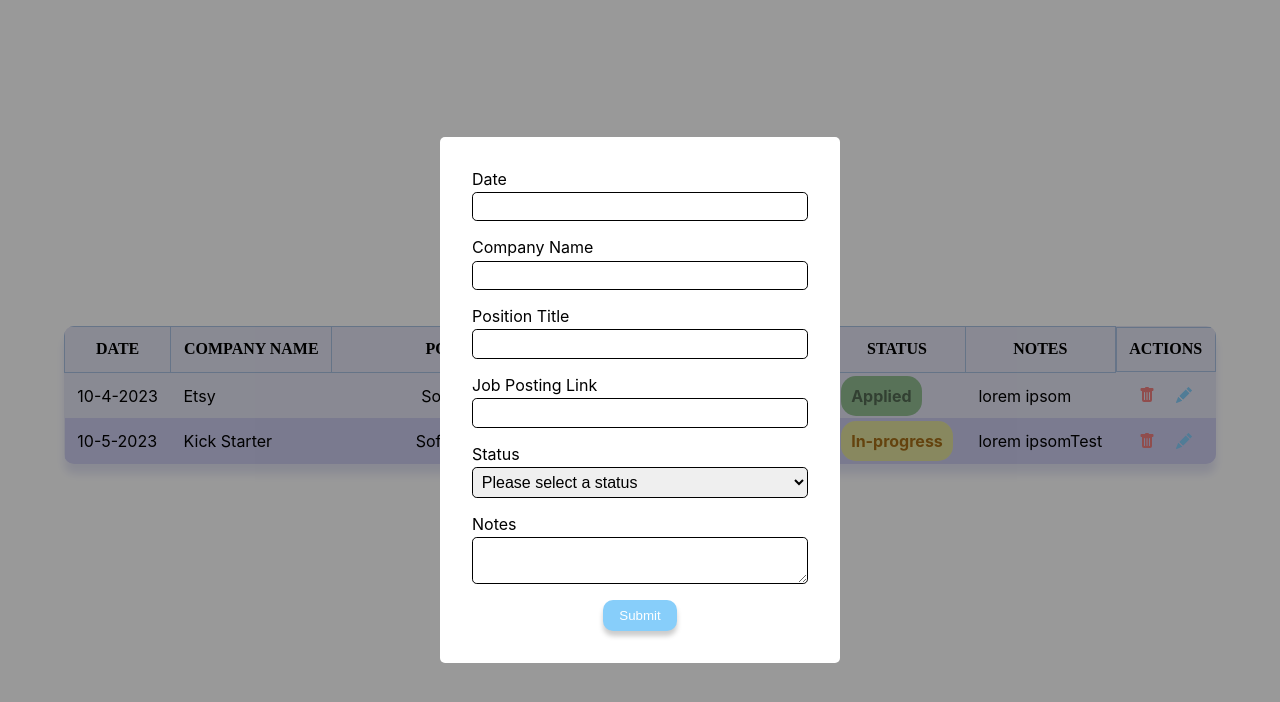
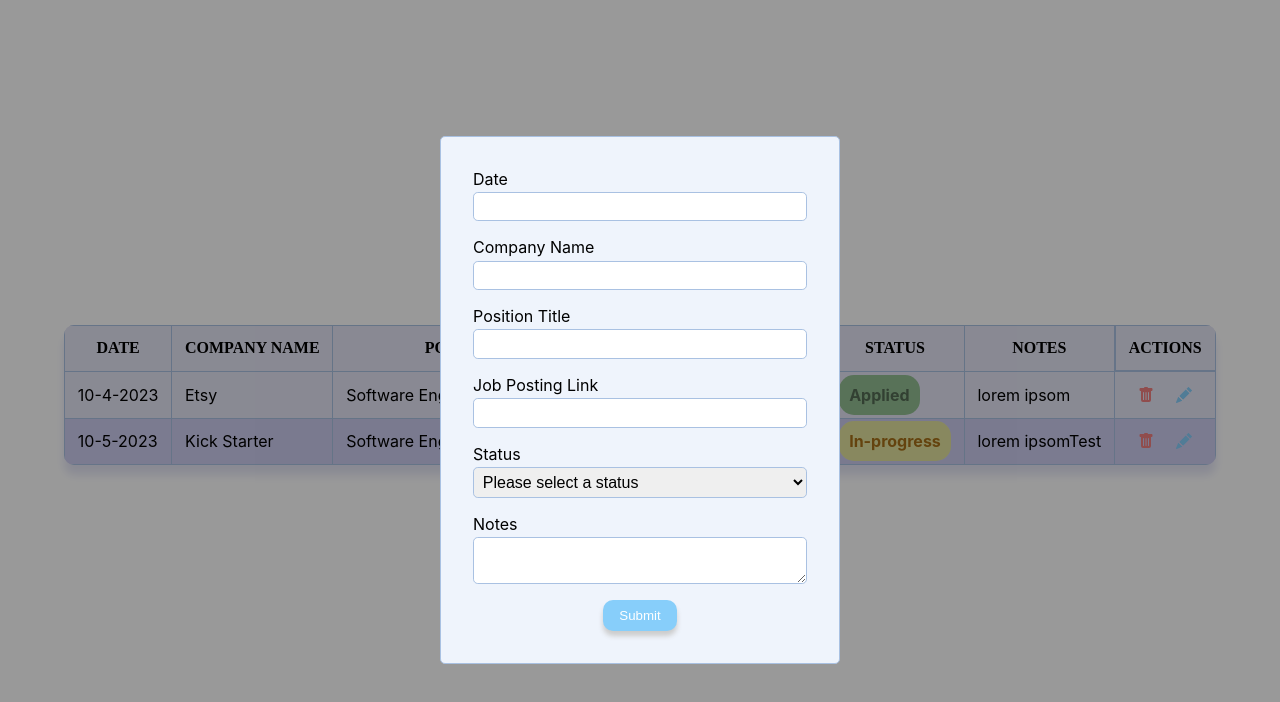
Before and after one commit to kelseyjdickson/job-tracker-kd, a React (Create React App) app: page / in a window 1280 px wide. Both pictures are taken after a click on the button "Add". Shown: the top 702 px of the page. Built offline with nearby package versions, Linux system fonts and the light colour scheme; a web font is replaced by a local one.

Commit message:
modal styling

```diff
--- a/src/Components/Modal.css
+++ b/src/Components/Modal.css
@@ -16,6 +16,8 @@
   padding: 2rem;
   background-color: white;
   width: 25em;
+  border: 1px solid rgb(169, 193, 226);
+  background-color: rgb(239, 244, 252);
 }
 
 .modal .btn {
@@ -32,7 +34,7 @@
 .form-group input,
 .form-group textarea,
 .form-group select {
-  border: 1px solid black;
+  border: 1px solid rgb(169, 193, 226);
   border-radius: 0.3rem;
   padding: 0.3rem;
   font-size: 1rem;
--- a/src/Components/Table.css
+++ b/src/Components/Table.css
@@ -52,10 +52,6 @@ tr:nth-child(even) {
   color: white;
 }
 
-.title {
-  text-align: center;
-}
-
 .label-applied {
   background-color: rgb(147, 190, 147);
   color: rgb(84, 107, 84);
@@ -102,7 +98,7 @@ tr:nth-child(even) {
 }
 
 table td {
-  border: 1spx solid rgb(169, 193, 226);
+  border: 1px solid rgb(169, 193, 226);
 }
 
 table {
--- a/src/Components/Table.js
+++ b/src/Components/Table.js
@@ -26,7 +26,7 @@ const Table = ({ rows, deleteRow, editRow }) => {
               <tr key={index}>
                 <td>{row.date}</td>
                 <td>{row.company}</td>
-                <td className="title expand">{row.position}</td>
+                <td className="expand">{row.position}</td>
                 <td>
                   <span>
                     <a
```
